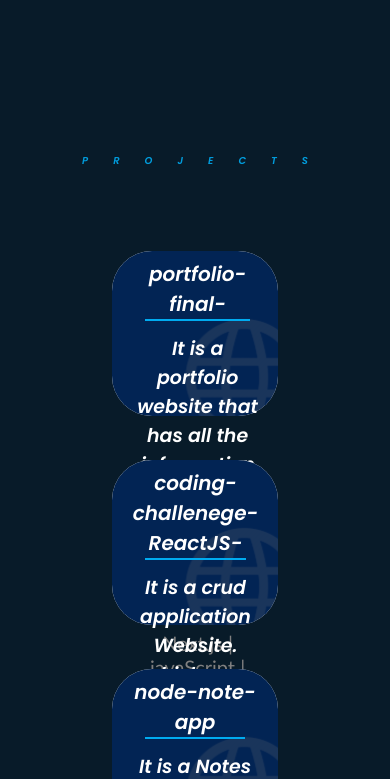
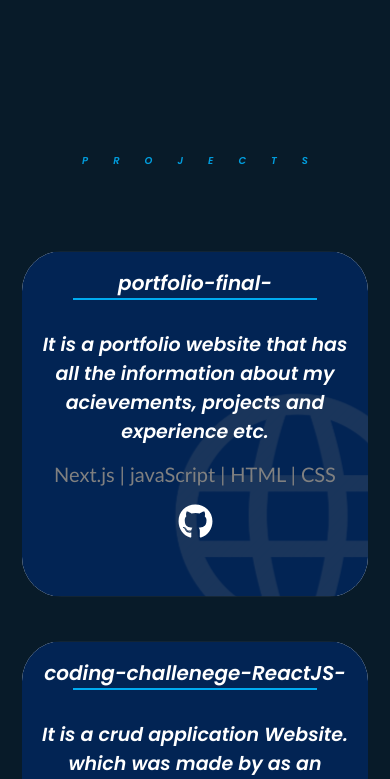
Before and after one commit to ViditChawda/portfolio-final-, a Next.js app: page / in a window 390 px wide. Shown: the part 4557-5336 px from the top of the page. Built offline with nearby package versions, Linux system fonts and the light colour scheme.

Commit message:
project card

```diff
--- a/src/styles/components/ProjectCard.module.scss
+++ b/src/styles/components/ProjectCard.module.scss
@@ -143,6 +143,8 @@
 
 @media screen and (max-width: 600px) {
     .projectcardContainer {
+        height: 350px;
+        width: 350px;
         margin-top: 40px;
 
         .projectcardImage {}
```
